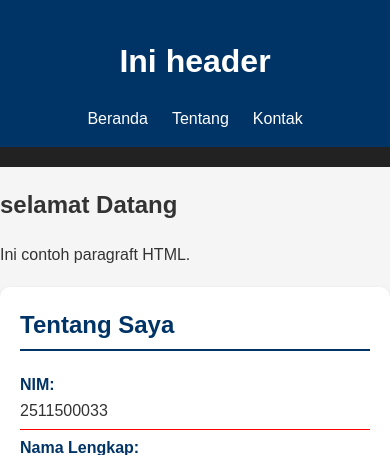
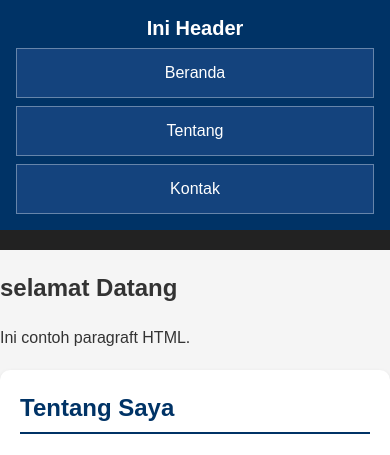
Before and after one commit to nabilasaskiaatmaluhuracid-ui/2511500033-PWD-TI1B-25260, a PHP site: page /pertemuan-04/index.html in a window 390 px wide. Shown: the top 455 px of the page. Run offline with PHP 8.4, Linux system fonts and the light colour scheme.

Commit message:
styling navigasi mode mobile

```diff
--- a/pertemuan-03/index.html
+++ b/pertemuan-03/index.html
@@ -193,7 +193,7 @@
 </head>
 <body>
     <header>
-        <h1>Ini header</h1>
+        <h1>Ini Header</h1>
         <nav>
             <ul>
                 <li><a href="#home">Beranda</a></li>
--- a/pertemuan-04/index.html
+++ b/pertemuan-04/index.html
@@ -9,7 +9,7 @@
 </head>
 <body>
     <header>
-        <h1>Ini header</h1>
+        <h1>Ini Header</h1>
         <nav>
             <ul>
                 <li><a href="#home">Beranda</a></li>
--- a/pertemuan-04/style.css
+++ b/pertemuan-04/style.css
@@ -274,3 +274,24 @@ header li a {
                 z-index: 1000;
             }
         }
+
+        header h1 {
+            margin: 0 0 8px;
+            font-size: 20px;
+            line-height: 1.2;
+        }
+
+        header ul {
+            flex-direction: column;
+            align-items: stretch;
+            gap: 8px;
+            margin: 8px 0 0;
+        }
+
+        header li a {
+            display: block;
+            padding: 12px 14px;
+            border: 1px solid rgba(255, 255, 255, .35);
+            background: rgba(255, 255, 255, .08);
+            backdrop-filter: saturate(120%);
+        }
```
Also changed, not shown: pertemuan-04/README.md.
